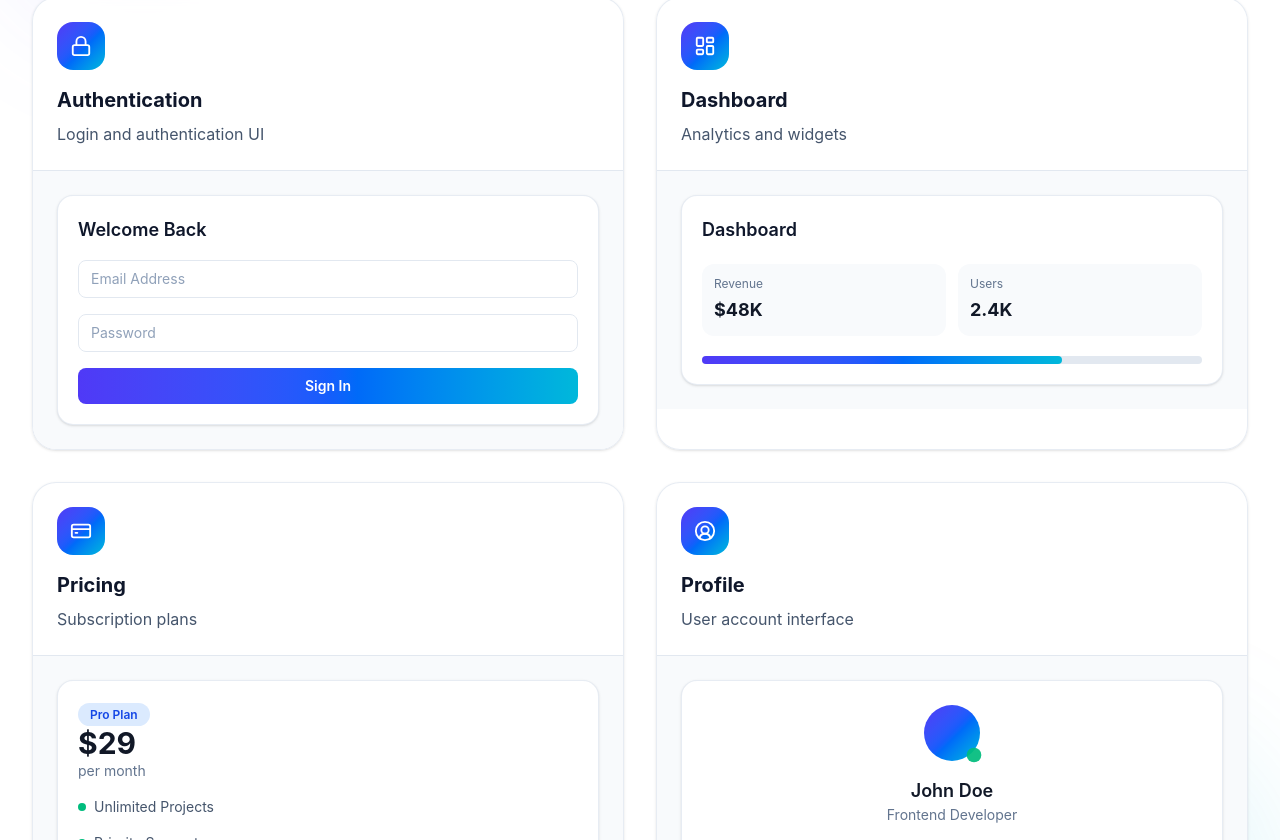
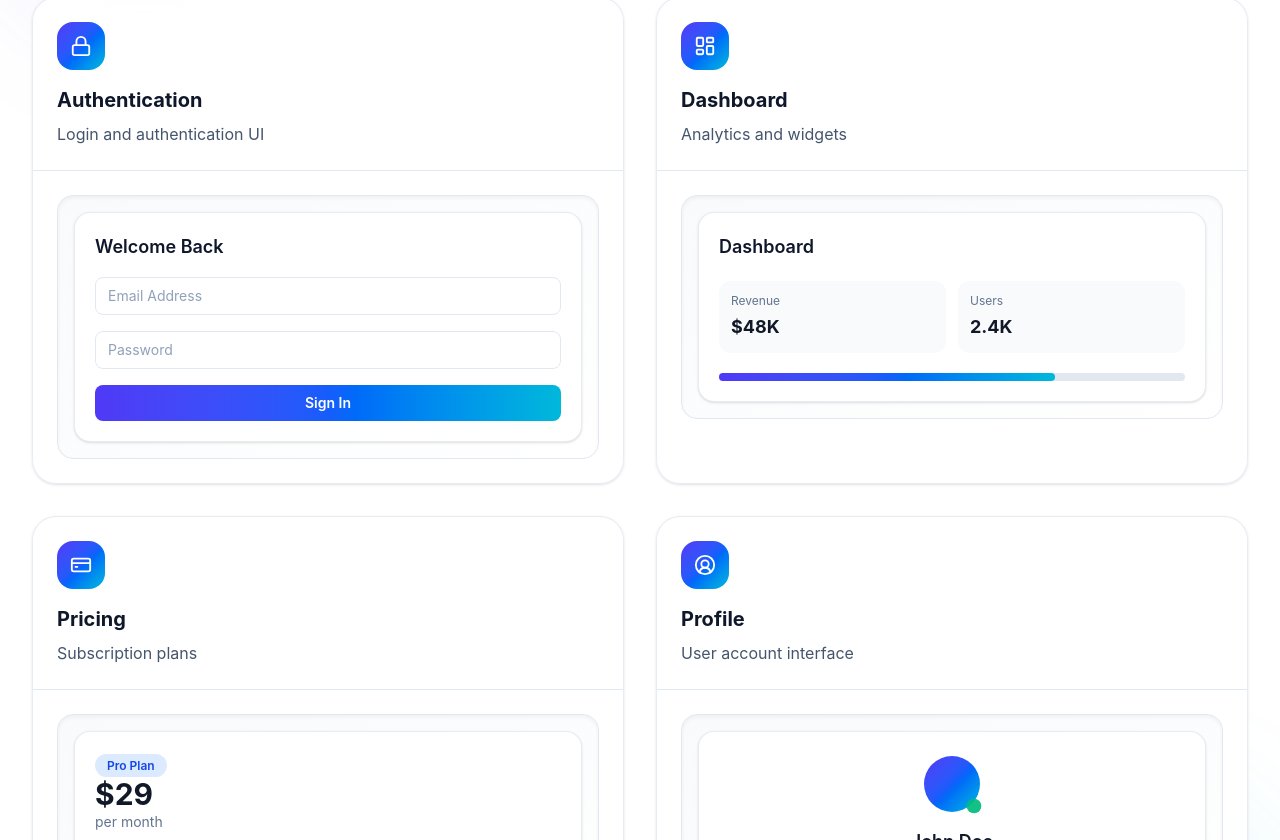
Before and after one commit to denverma7/react-ultimate-starter, a React (Vite) app: page / in a window 1280 px wide. Shown: the part 3840-4680 px from the top of the page. Built offline with nearby package versions, Linux system fonts and the light colour scheme.

Commit message:
refactor(common): introduce reusable card composition components - ammended

```diff
--- a/src/components/sections/showcase/components/ShowcaseCard.jsx
+++ b/src/components/sections/showcase/components/ShowcaseCard.jsx
@@ -3,10 +3,10 @@ import { cn } from "@/libs";
 import { fadeUp, liftHover } from "@/libs/animations";
 
 import ShowcasePreview from "./ShowcasePreview";
+import ShowcasePreviewFrame from "./ShowcasePreviewFrame";
+import CardContent from "@/components/common/card/CardContent";
 
-export default function ShowcaseCard({
-  item,
-}) {
+export default function ShowcaseCard({ item }) {
   const { title, description, icon: Icon, preview } = item;
 
   return (
@@ -22,7 +22,7 @@ export default function ShowcaseCard({
         "transition-all duration-300",
         "hover:border-blue-200",
         "hover:ring-1 hover:ring-blue-200",
-        "hover:shadow-2xl"
+        "hover:shadow-2xl",
       )}
     >
       <div className="border-b border-slate-200 p-6">
@@ -30,18 +30,19 @@ export default function ShowcaseCard({
           <Icon size={22} />
         </div>
 
-        <h3 className="text-xl font-bold text-slate-900">
-          {title}
-        </h3>
+        <h3 className="text-xl font-bold text-slate-900">{title}</h3>
 
-        <p className="mt-2 text-slate-600">
-          {description}
-        </p>
+        <p className="mt-2 text-slate-600">{description}</p>
       </div>
 
-      <div className="bg-slate-50 p-6">
+      {/* <div className="bg-slate-50 p-6">
         <ShowcasePreview type={preview} />
-      </div>
+      </div> */}
+      <CardContent>
+        <ShowcasePreviewFrame>
+          <ShowcasePreview type={preview} />
+        </ShowcasePreviewFrame>
+      </CardContent>
     </motion.article>
   );
 }
```
